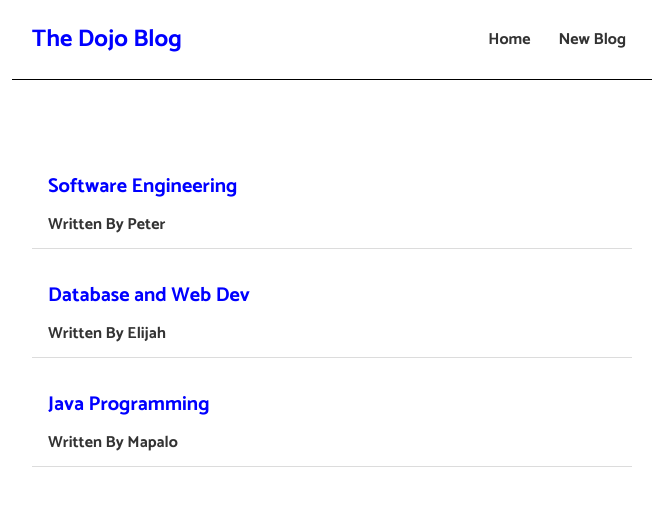
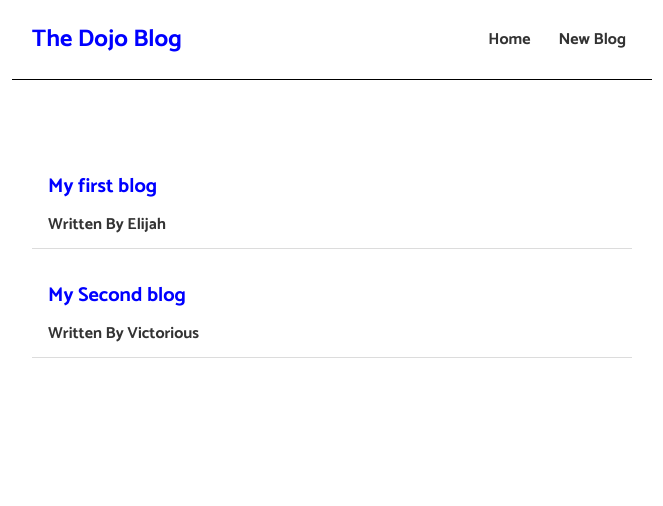
Before and after one commit to ElijahChileshe/React-Blog-Application, a React (Create React App) app: page /create in a window 1280 px wide. Shown: the top 506 px of the page, without its empty margins (308-971 px from the left). Built offline with nearby package versions, Linux system fonts and the light colour scheme; data requests are answered from the project's data file.

Commit message:
Fetched blogs using useEffect

```diff
--- /dev/null
+++ b/src/BlogList.js
@@ -0,0 +1,16 @@
+const BlogList = ({ blogs }) => {
+
+    return (
+        <div className="blog-list">
+            {blogs.map((blog) => (
+                <div className="blog-preview" key={blog.id}>
+                    <h2>{ blog.title }</h2>
+                    <p>Written By { blog.author }</p>
+                </div>
+            ))}
+        </div>
+
+    );
+}
+
+export default BlogList;
--- a/src/Home.js
+++ b/src/Home.js
@@ -1,25 +1,38 @@
-import { useState } from "react";
+import { useState, useEffect } from "react";
+import BlogList from "./BlogList";
 
 
 const Home = () => {
 
-    const [blogs, setBlogs] = useState([
-        {title: 'Software Engineering', body: 'lorem ipsum...', author: 'Peter', id: 1},
-        {title: 'Database and Web Dev', body: 'lorem ipsum...', author: 'Elijah', id: 2},
-        {title: 'Java Programming', body: 'lorem ipsum...', author: 'Mapalo', id: 3}
-    ]);
+    // Update the setBlogs State with the data ---------> STEP 2
+    const [blogs, setBlogs] = useState( null );
 
 
+    // Use Effect Function to fecth the data from the blogs API -------> STEP 1
+    useEffect(() => {
+        fetch('http://localhost:8000/blogs')
+            .then(res => {
+                return res.json();
+            })
+            .then(data => {
+                console.log(data)
+                // Update setBlogs with the fetched data
+                setBlogs(data)
+            })
+    }, [])
+
+// render the
     return (
         <div className="home">
-            {blogs.map((blog) => (
-                <div className="blog-preview" key={blog.id}>
-                    <h2>{ blog.title }</h2>
-                    <p>Written By { blog.author }</p>
-                </div>
-            ))}
+            {/* Use Props to pass data from Parent to child component () */}
+            {/* Add Blogs Prop */}
+            { blogs && <BlogList blogs={blogs}/>}
         </div>
     );
 }
 
+
+// Code to run JSON Server
+// npx json-server --watch data/db.json --port 8000
+
 export default Home;
--- /dev/null
+++ b/src/data/db.json
@@ -0,0 +1,16 @@
+{
+    "blogs": [
+        {
+            "title": "My first blog",
+            "body": "The Techknowlogy project will be an online app that will ensure the udents an educative hub where different forms of academic works like PDF files, links and Documents can be accessed online on any browser or academic database.",
+            "author": "Elijah",
+            "id": 1
+        },
+        {
+            "title": "My Second blog",
+            "body":"The Techknowlogy project will be an online app that will ensure the udents an educative hub where different forms of academic works like PDF files, links and Documents can be accessed online on any browser or academic database.",
+            "author": "Victorious",
+            "id": 2
+        }
+    ]
+}
```
